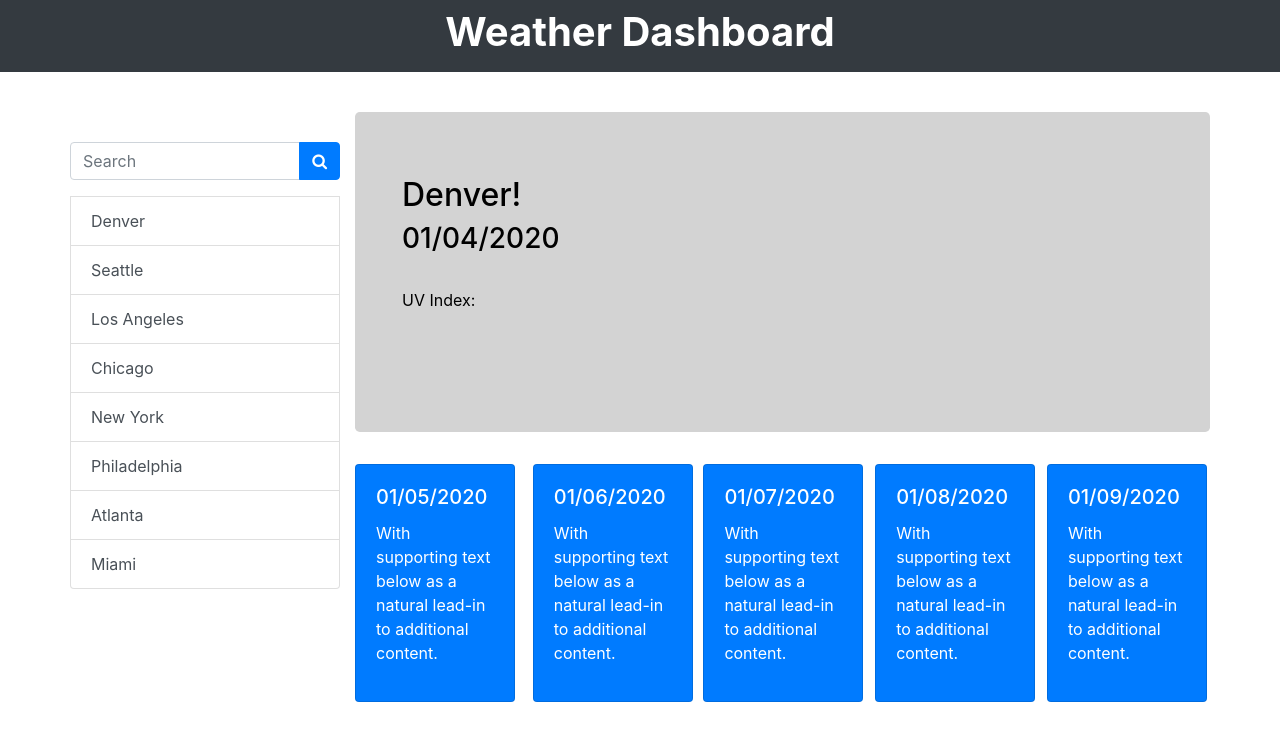
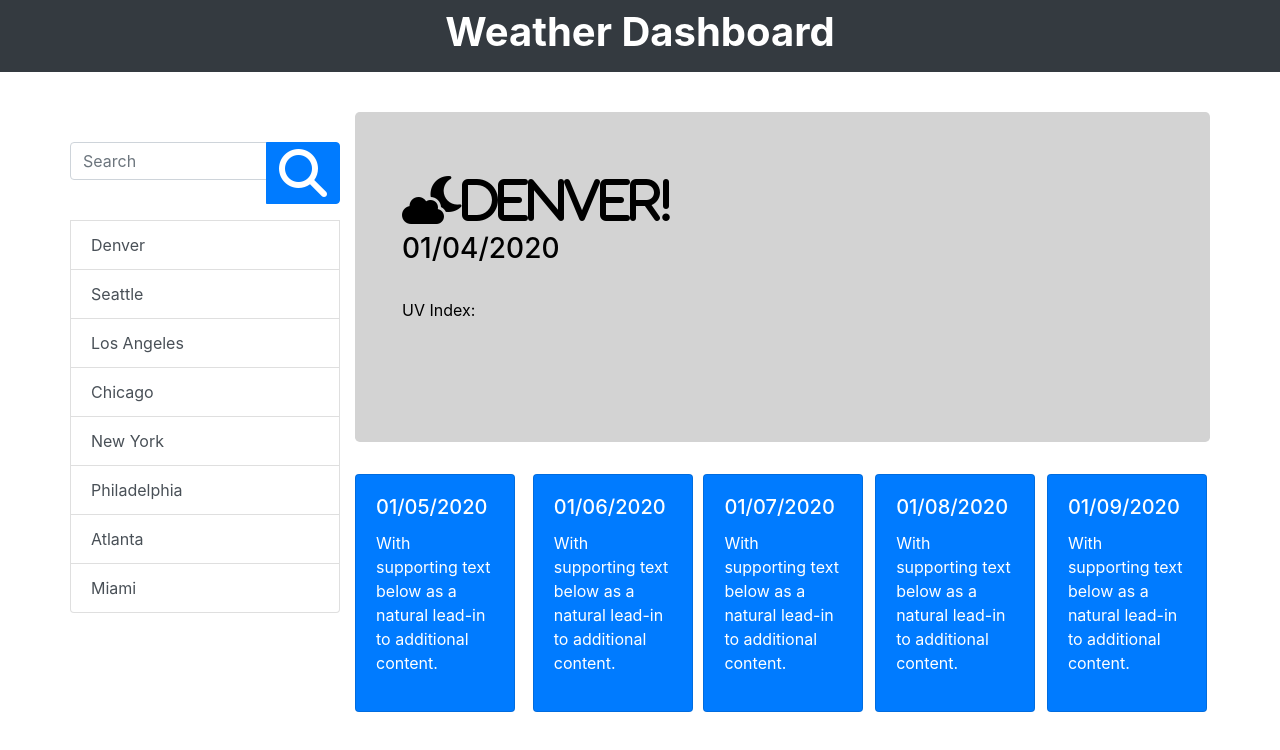
Before and after one commit to marauder30/weather-dashboard, a plain HTML site: page index.html in a window 1280 px wide. Drawn offline with nearby package versions, Linux system fonts and the light colour scheme; no server answers.

Commit message:
added crude weather icon

```diff
--- a/assets/css/style.css
+++ b/assets/css/style.css
@@ -62,3 +62,7 @@ div#card1 .card {
 #styleuv {
     background: red;
 }
+
+.fa, .fas {
+    font-size: xxx-large;
+}
--- a/index.html
+++ b/index.html
@@ -7,6 +7,7 @@
         <link rel="stylesheet" href="https://stackpath.bootstrapcdn.com/bootstrap/4.4.1/css/bootstrap.min.css" integrity="sha384-Vkoo8x4CGsO3+Hhxv8T/Q5PaXtkKtu6ug5TOeNV6gBiFeWPGFN9MuhOf23Q9Ifjh" crossorigin="anonymous">
         <link rel="stylesheet" href="https://stackpath.bootstrapcdn.com/font-awesome/4.7.0/css/font-awesome.min.css" integrity="sha384-wvfXpqpZZVQGK6TAh5PVlGOfQNHSoD2xbE+QkPxCAFlNEevoEH3Sl0sibVcOQVnN" crossorigin="anonymous">
         <link rel="stylesheet" href="assets/css/style.css">
+        <script src="https://kit.fontawesome.com/2d2bb5a5fc.js" crossorigin="anonymous"></script>
         <script src="https://ajax.googleapis.com/ajax/libs/jquery/3.4.1/jquery.min.js"></script>
         <script src="https://cdn.jsdelivr.net/npm/popper.js@1.16.0/dist/umd/popper.min.js" integrity="sha384-Q6E9RHvbIyZFJoft+2mJbHaEWldlvI9IOYy5n3zV9zzTtmI3UksdQRVvoxMfooAo" crossorigin="anonymous"></script>
         <script src="https://stackpath.bootstrapcdn.com/bootstrap/4.4.1/js/bootstrap.min.js" integrity="sha384-wfSDF2E50Y2D1uUdj0O3uMBJnjuUD4Ih7YwaYd1iqfktj0Uod8GCExl3Og8ifwB6" crossorigin="anonymous"></script>
@@ -44,7 +45,7 @@
                     <div class="row" id="currentCity">
                         <div class="jumbotron">
                             <div class="container-fluid">
-                                <h2></h2><h3></h3>
+                                <h2 class="fas fa-cloud-moon id=todayIcon"></h2><span></span><h3></h3>
                                 <i class="wi wi-night-sleet"></i>
                                 <br>
                                 <div id="currentTemp"></div>
```
